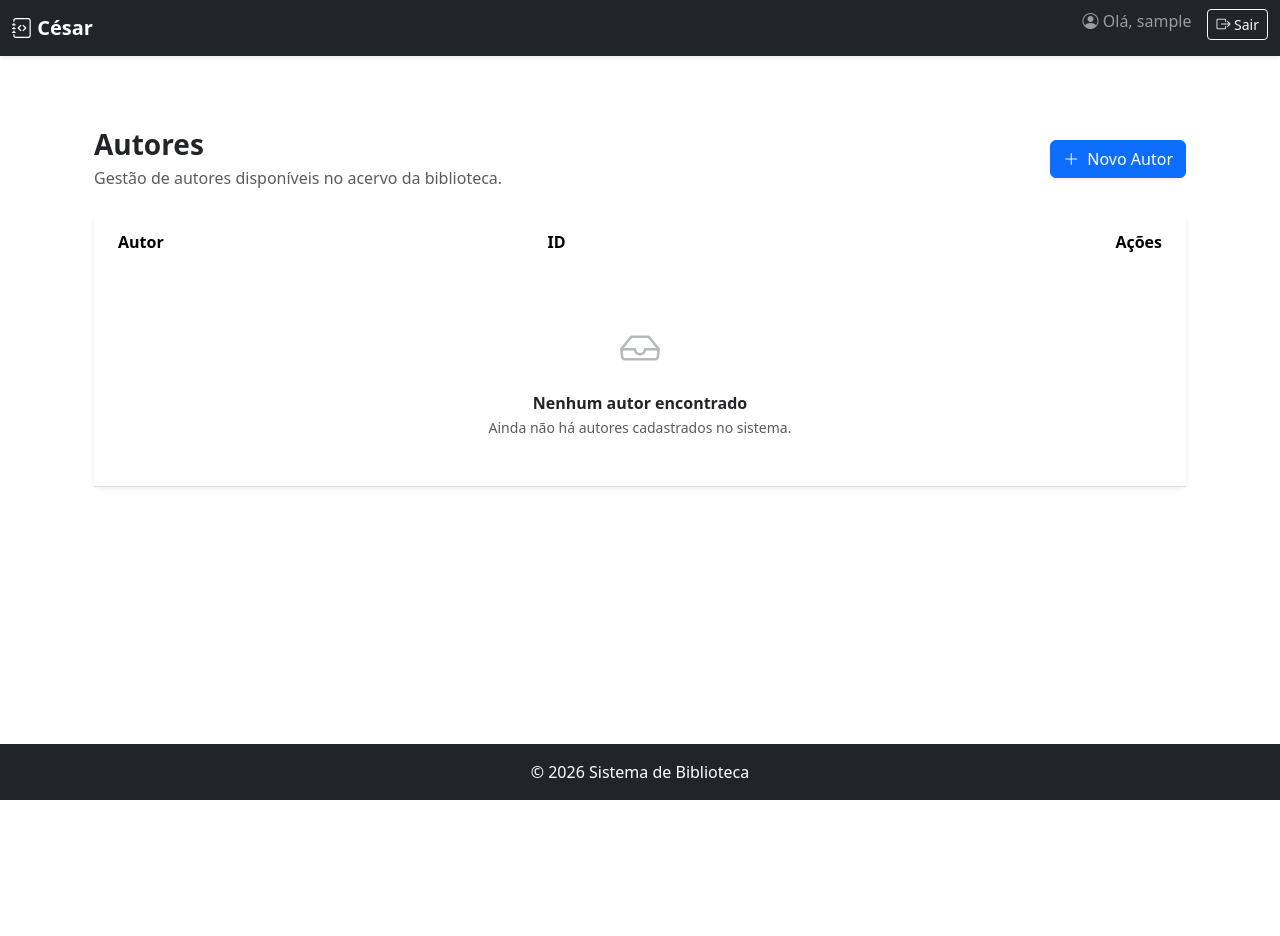
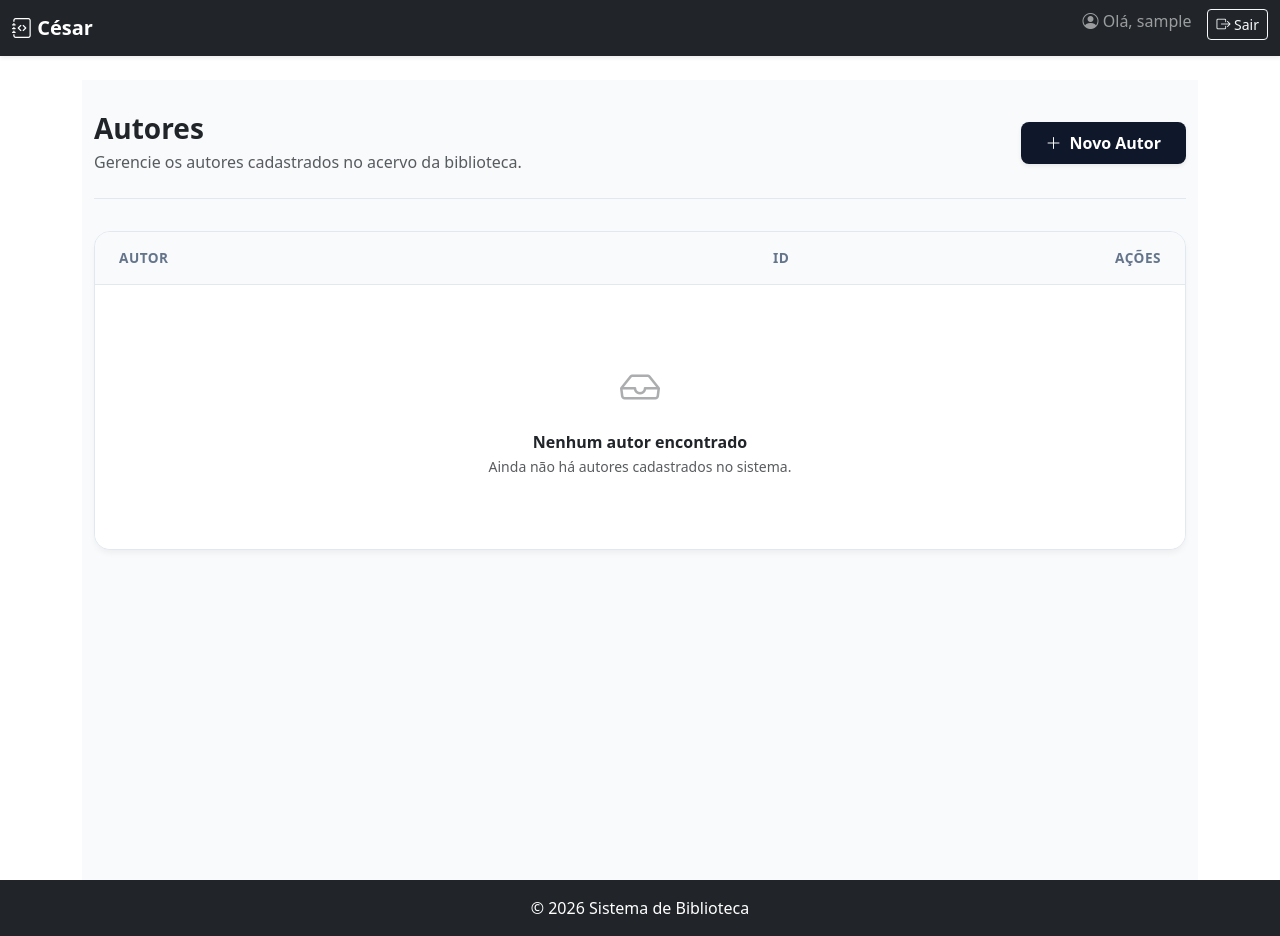
Before and after one commit to devCesar26-maker/Biblioteca, a Django app: page /autores in a window 1280 px wide. Before the commit the page ends 800 px from the top, so only its background shows below. Run offline with Django 5.2, Linux system fonts and the light colour scheme; the visitor is signed in with stand-in values (Sample User, id 1); data that the repository does not hold is empty; some libraries are stand-ins or nearby versions.

Commit message:
Alteração em autores.html

```diff
--- a/ACERVO/templates/ACERVO/autores.html
+++ b/ACERVO/templates/ACERVO/autores.html
@@ -2,53 +2,173 @@
 {% load bootstrap5 %}
 
 {% block content %}
-<div class="container py-5">
+<style>
+    /* Reutilizando a paleta premium para manter a consistência */
+    :root {
+        --brand-dark: #0f172a;
+        --brand-accent: #3b82f6;
+        --brand-surface: #ffffff;
+        --brand-bg-light: #f8fafc;
+        --brand-border: #e2e8f0;
+        --brand-muted: #64748b;
+    }
 
-    <div class="d-flex justify-content-between align-items-center mb-4">
+    /* Fundo da página */
+    .page-wrapper {
+        background-color: var(--brand-bg-light);
+        min-height: 100vh;
+        padding-top: 2rem;
+        padding-bottom: 4rem;
+    }
+
+    /* Estilos do cabeçalho da página */
+    .page-header {
+        border-bottom: 1px solid var(--brand-border);
+        padding-bottom: 1.5rem;
+        margin-bottom: 2rem;
+    }
+
+    /* Botão Principal (Novo Autor) */
+    .btn-brand {
+        background-color: var(--brand-dark);
+        color: #ffffff;
+        border-radius: 8px;
+        font-weight: 600;
+        transition: background-color 0.2s ease;
+    }
+
+    .btn-brand:hover {
+        background-color: #334155;
+        color: #ffffff;
+    }
+
+    /* Container da Tabela Premium */
+    .premium-table-card {
+        background-color: var(--brand-surface);
+        border: 1px solid var(--brand-border);
+        border-radius: 16px;
+        box-shadow: 0 4px 6px -1px rgba(0, 0, 0, 0.05);
+        overflow: hidden; /* Garante que a tabela não vaze pelos cantos arredondados */
+    }
+
+    /* Customização da Tabela em si */
+    .premium-table {
+        margin-bottom: 0;
+    }
+
+    .premium-table thead th {
+        background-color: #f8fafc;
+        color: var(--brand-muted);
+        font-size: 0.85rem;
+        text-transform: uppercase;
+        letter-spacing: 0.5px;
+        border-bottom: 1px solid var(--brand-border);
+        padding: 1rem 1.5rem;
+    }
+
+    .premium-table tbody td {
+        vertical-align: middle;
+        padding: 1rem 1.5rem;
+        border-bottom: 1px solid var(--brand-border);
+        color: #334155;
+    }
+
+    .premium-table tbody tr:last-child td {
+        border-bottom: none;
+    }
+
+    .premium-table tbody tr:hover {
+        background-color: #f8fafc;
+    }
+
+    /* Avatar/Ícone do Autor */
+    .author-avatar {
+        width: 42px;
+        height: 42px;
+        background-color: #f1f5f9;
+        color: var(--brand-dark);
+        border-radius: 10px;
+        display: flex;
+        align-items: center;
+        justify-content: center;
+        font-size: 1.2rem;
+    }
+
+    /* Tag de ID */
+    .badge-id {
+        background-color: #f1f5f9;
+        color: var(--brand-muted);
+        font-weight: 600;
+        border-radius: 6px;
+        padding: 0.35rem 0.6rem;
+        font-size: 0.8rem;
+    }
+
+    /* Botão de Ação (Editar) */
+    .btn-action {
+        color: var(--brand-muted);
+        background: transparent;
+        border: 1px solid var(--brand-border);
+        border-radius: 8px;
+        font-weight: 500;
+        transition: all 0.2s;
+    }
+
+    .btn-action:hover {
+        background-color: var(--brand-dark);
+        color: #fff;
+        border-color: var(--brand-dark);
+    }
+</style>
+
+<div class="page-wrapper">
+    <div class="container">
+
+        <div class="page-header d-flex justify-content-between align-items-center">
             <div>
-            <h3 class="fw-bold mb-1 text-dark">Autores</h3>
-            <p class="text-muted mb-0">Gestão de autores disponíveis no acervo da biblioteca.</p>
+                <h3 class="fw-bolder mb-1 text-dark">Autores</h3>
+                <p class="text-muted mb-0">Gerencie os autores cadastrados no acervo da biblioteca.</p>
             </div>
             {% if user.is_superuser %}
             <div>
-            <a href="{% url 'new_autor' %}" class="btn btn-primary shadow-sm d-flex align-items-center gap-2">
+                <a href="{% url 'new_autor' %}" class="btn btn-brand px-4 py-2 d-flex align-items-center gap-2 shadow-sm">
                     <i class="bi bi-plus-lg"></i> Novo Autor
                 </a>
             </div>
             {% endif %}
         </div>
 
-    <div class="card border-0 shadow-sm rounded-3">
+        <div class="premium-table-card">
             <div class="table-responsive">
-            <table class="table table-hover align-middle mb-0">
-                <thead class="bg-light text-muted">
+                <table class="table premium-table">
+                    <thead>
                         <tr>
-                        <th scope="col" class="ps-4 fw-semibold border-bottom-0 py-3">Autor</th>
-                        <th scope="col" class="fw-semibold border-bottom-0 py-3">ID</th>
+                            <th scope="col" style="width: 60%;">Autor</th>
+                            <th scope="col" style="width: 20%;">ID</th>
                             {% if user.is_superuser %}
-                        <th scope="col" class="pe-4 text-end fw-semibold border-bottom-0 py-3">Ações</th>
+                            <th scope="col" class="text-end" style="width: 20%;">Ações</th>
                             {% endif %}
                         </tr>
                     </thead>
-                <tbody class="border-top-0">
+                    <tbody>
                         {% for autor in autores %}
                             <tr>
-                            <td class="ps-4 py-3">
+                                <td>
                                     <div class="d-flex align-items-center gap-3">
-                                    <div class="bg-primary bg-opacity-10 text-primary rounded-circle d-flex align-items-center justify-content-center" style="width: 40px; height: 40px;">
-                                        <i class="bi bi-person-fill fs-5"></i>
+                                        <div class="author-avatar">
+                                            <i class="bi bi-person-fill"></i>
                                         </div>
-                                    <span class="fw-medium text-dark">{{ autor }}</span>
+                                        <span class="fw-semibold text-dark">{{ autor }}</span>
                                     </div>
                                 </td>
 
                                 <td>
-                                <span class="badge bg-light text-secondary border px-2 py-1 fw-normal">#{{ autor.id }}</span>
+                                    <span class="badge-id">#{{ autor.id|stringformat:"04d" }}</span>
                                 </td>
 
                                 {% if user.is_superuser %}
-                            <td class="pe-4 text-end">
-                                <a href="{% url 'edit_autor' autor.id %}" class="btn btn-sm btn-outline-secondary d-inline-flex align-items-center gap-1">
+                                <td class="text-end">
+                                    <a href="{% url 'edit_autor' autor.id %}" class="btn btn-action btn-sm px-3 py-1 d-inline-flex align-items-center gap-2">
                                         <i class="bi bi-pencil-square"></i> Editar
                                     </a>
                                 </td>
@@ -57,8 +177,8 @@
                         {% empty %}
                             <tr>
                                 <td colspan="{% if user.is_superuser %}3{% else %}2{% endif %}" class="text-center py-5">
-                                <div class="text-muted">
-                                    <i class="bi bi-inbox fs-1 d-block mb-3 text-secondary opacity-50"></i>
+                                    <div class="text-muted my-4">
+                                        <i class="bi bi-inbox fs-1 d-block mb-3 opacity-50"></i>
                                         <h6 class="fw-semibold text-dark mb-1">Nenhum autor encontrado</h6>
                                         <p class="mb-0 small">Ainda não há autores cadastrados no sistema.</p>
                                     </div>
@@ -71,4 +191,5 @@
         </div>
 
     </div>
+</div>
 {% endblock content %}
```
Lines whose indentation alone changed are shown as unchanged.
